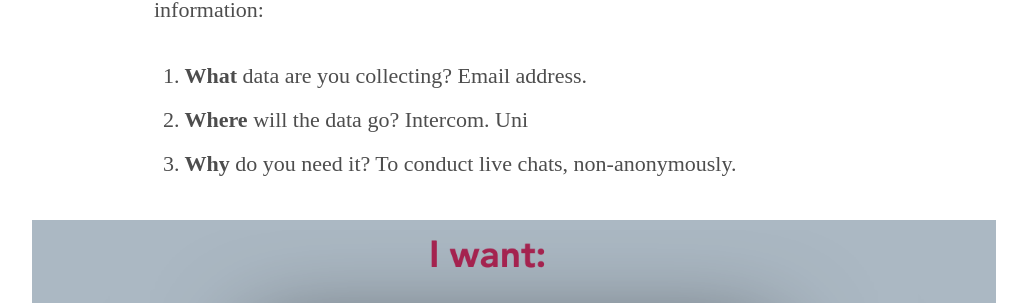
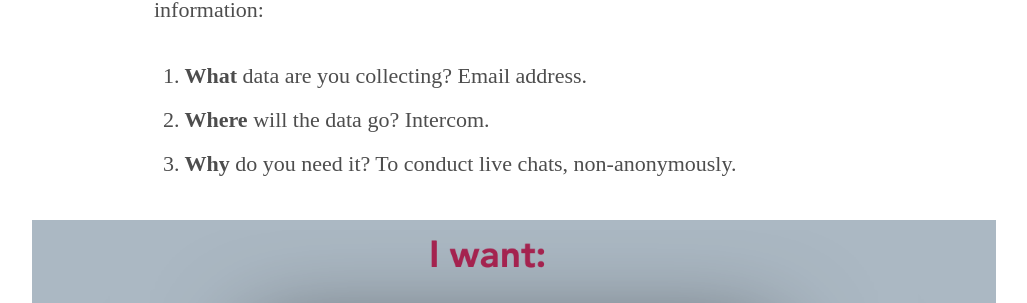
Before and after one commit to metomic/blog, a Jekyll site: the page built from _posts/2020-02-12-what-is-micropolicy.md, in a window 1280 px wide and 900 px high, scrolled down 2302 px. Shown: the part 153-456 px from the top of the window, without its empty margins (126-1153 px from the left). Built offline with Jekyll 4.4.1, drawn with Linux system fonts in a browser that asks for light colours; some web fonts are replaced; comment, search, counter and statistics services are not loaded.

Commit message:
Update 2020-02-12-what-is-micropolicy.md

```diff
--- a/_posts/2020-02-12-what-is-micropolicy.md
+++ b/_posts/2020-02-12-what-is-micropolicy.md
@@ -45,7 +45,7 @@ As you look at the above questions, it starts to become apparent that the best w
 So, for the Intercom example above, the Micropolicy would be made up of this information:
 
 1. **What** data are you collecting? Email address.
-2. **Where** will the data go? Intercom. Uni
+2. **Where** will the data go? Intercom.
 3. **Why** do you need it? To conduct live chats, non-anonymously.
 
 ![screenshot of some example code of permissions granted to Intercom](/images/code-permissions.png)
```
